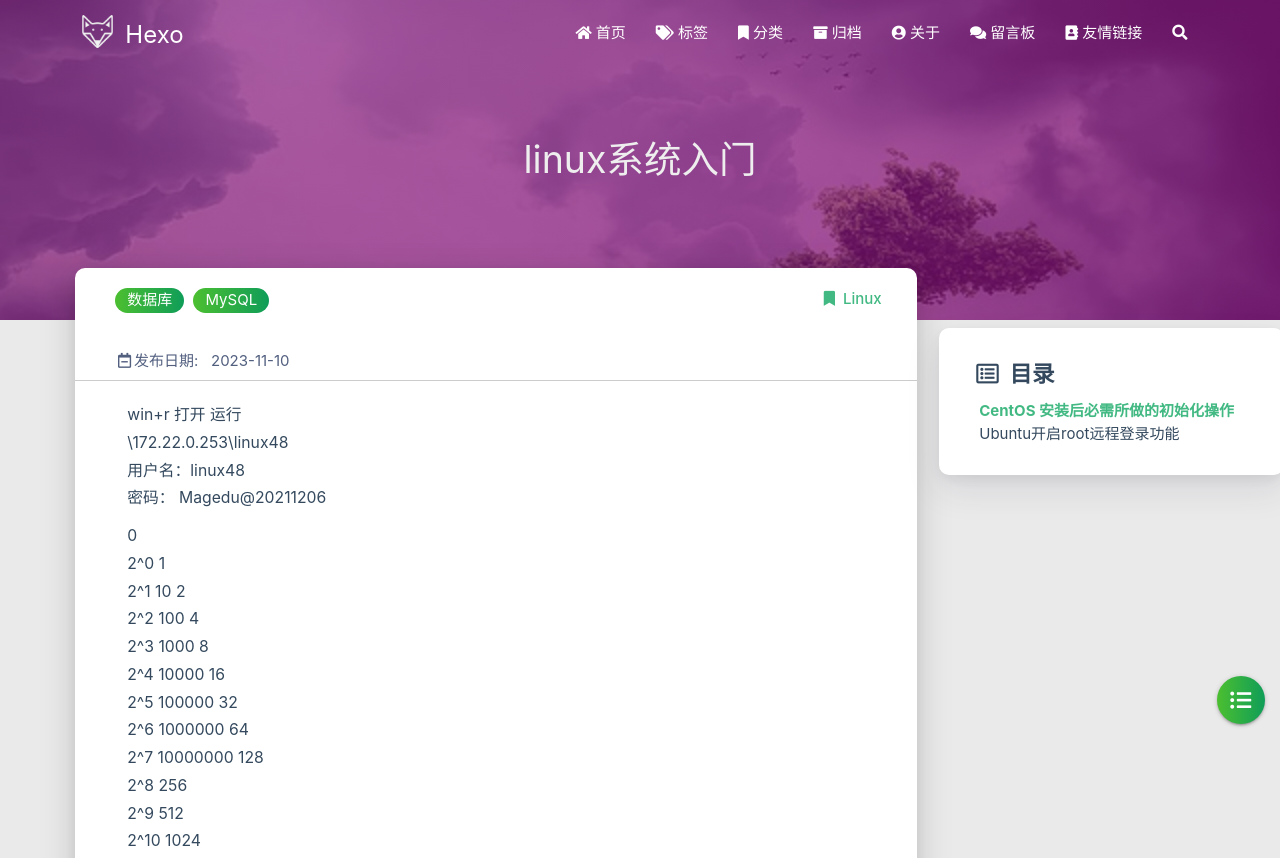
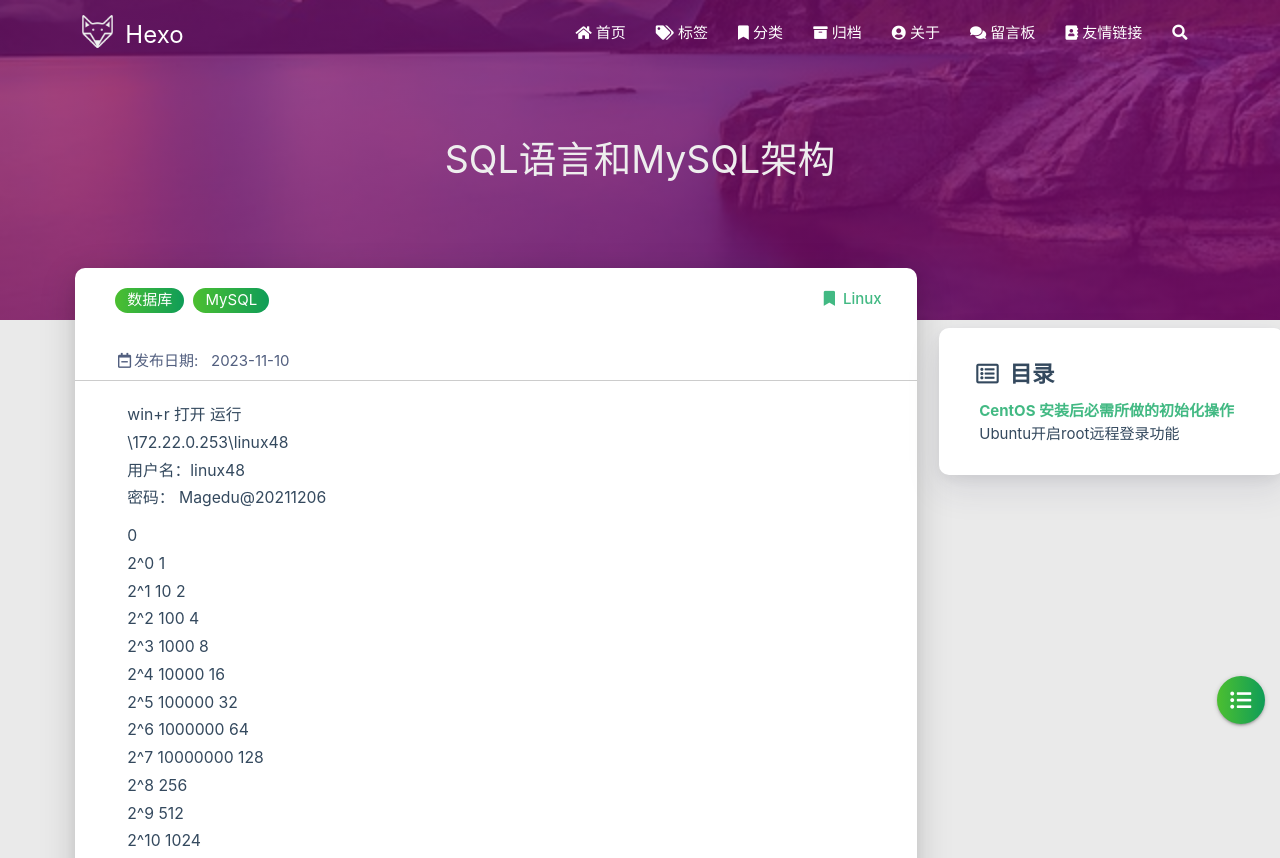
Before and after one commit to Anan121no/Anan121no.github.io, a plain HTML site: page 2023/11/10/SQL语言和MySQL架构/index.html in a window 1280 px wide. Shown: the top 858 px of the page. Drawn offline with Linux system fonts and the light colour scheme; some packages are replaced by stand-ins of ours; a script that the page names is missing.

Commit message:
Site updated: 2023-12-11 22:28:17

```diff
--- a/2023/11/10/SQL语言和MySQL架构/index.html
+++ b/2023/11/10/SQL语言和MySQL架构/index.html
@@ -4,7 +4,7 @@
 
 <head>
     <meta charset="utf-8">
-    <meta name="keywords" content="linux系统入门, Hexo">
+    <meta name="keywords" content="SQL语言和MySQL架构, Hexo">
     <meta name="description" content="">
     <meta http-equiv="X-UA-Compatible" content="IE=edge">
     <meta name="viewport" content="width=device-width, initial-scale=1.0, user-scalable=no">
@@ -16,7 +16,7 @@
     <!-- Global site tag (gtag.js) - Google Analytics -->
 
 
-    <title>linux系统入门 | Hexo</title>
+    <title>SQL语言和MySQL架构 | Hexo</title>
     <link rel="icon" type="image/png" href="/favicon.png">
 
     <link rel="stylesheet" type="text/css" href="/libs/awesome/css/all.css">
@@ -310,12 +310,12 @@
 
 
 
-<div class="bg-cover pd-header post-cover" style="background-image: url('/medias/featureimages/13.jpg')">
+<div class="bg-cover pd-header post-cover" style="background-image: url('/medias/featureimages/21.jpg')">
     <div class="container" style="right: 0px;left: 0px;">
         <div class="row">
             <div class="col s12 m12 l12">
                 <div class="brand">
-                    <h1 class="description center-align post-title">linux系统入门</h1>
+                    <h1 class="description center-align post-title">SQL语言和MySQL架构</h1>
                 </div>
             </div>
         </div>
@@ -1144,9 +1144,9 @@
                     <div class="card-image">
 
 
-                        <img src="/medias/featureimages/13.jpg" class="responsive-img" alt="linux系统入门">
-
-                        <span class="card-title">linux系统入门</span>
+                        <img src="/medias/featureimages/8.jpg" class="responsive-img" alt="MySQL基础和安装">
+
+                        <span class="card-title">MySQL基础和安装</span>
                     </div>
                 </a>
                 <div class="card-content article-content">
@@ -1197,9 +1197,9 @@
                     <div class="card-image">
 
 
-                        <img src="/medias/featureimages/13.jpg" class="responsive-img" alt="linux系统入门">
-
-                        <span class="card-title">linux系统入门</span>
+                        <img src="/medias/featureimages/21.jpg" class="responsive-img" alt="SQL语言和MySQL架构">
+
+                        <span class="card-title">SQL语言和MySQL架构</span>
                     </div>
                 </a>
                 <div class="card-content article-content">
--- a/search.xml
+++ b/search.xml
@@ -31,7 +31,7 @@
 
 
     <entry>
-      <title>linux系统入门</title>
+      <title>MySQL基础和安装</title>
       <link href="/2023/11/10/MySQL%E5%9F%BA%E7%A1%80%E5%92%8C%E5%AE%89%E8%A3%85/"/>
       <url>/2023/11/10/MySQL%E5%9F%BA%E7%A1%80%E5%92%8C%E5%AE%89%E8%A3%85/</url>
 
@@ -58,7 +58,7 @@
 
 
     <entry>
-      <title>linux系统入门</title>
+      <title>SQL语言和MySQL架构</title>
       <link href="/2023/11/10/SQL%E8%AF%AD%E8%A8%80%E5%92%8CMySQL%E6%9E%B6%E6%9E%84/"/>
       <url>/2023/11/10/SQL%E8%AF%AD%E8%A8%80%E5%92%8CMySQL%E6%9E%B6%E6%9E%84/</url>
 
```
Also changed, not shown: 2023/11/10/MySQL基础和安装/index.html (+7 -7 lines), 2023/11/10/linux入门/index.html (+3 -3 lines), archives/2023/11/index.html (+4 -4 lines), archives/2023/index.html (+4 -4 lines), archives/index.html (+4 -4 lines), categories/Linux/index.html (+4 -4 lines), index.html (+4 -4 lines), tags/MySQL/index.html (+4 -4 lines), tags/数据库/index.html (+4 -4 lines).
